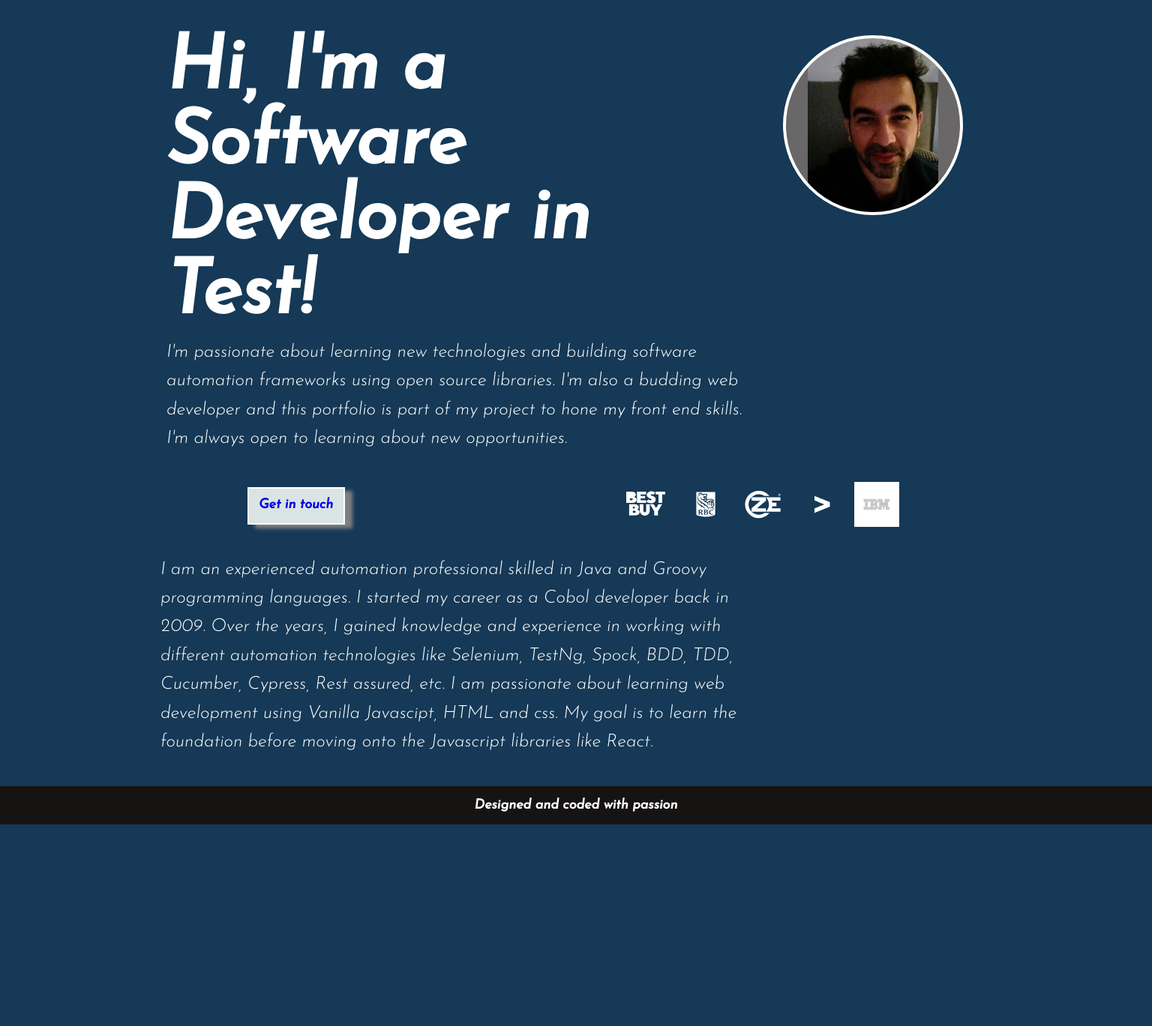
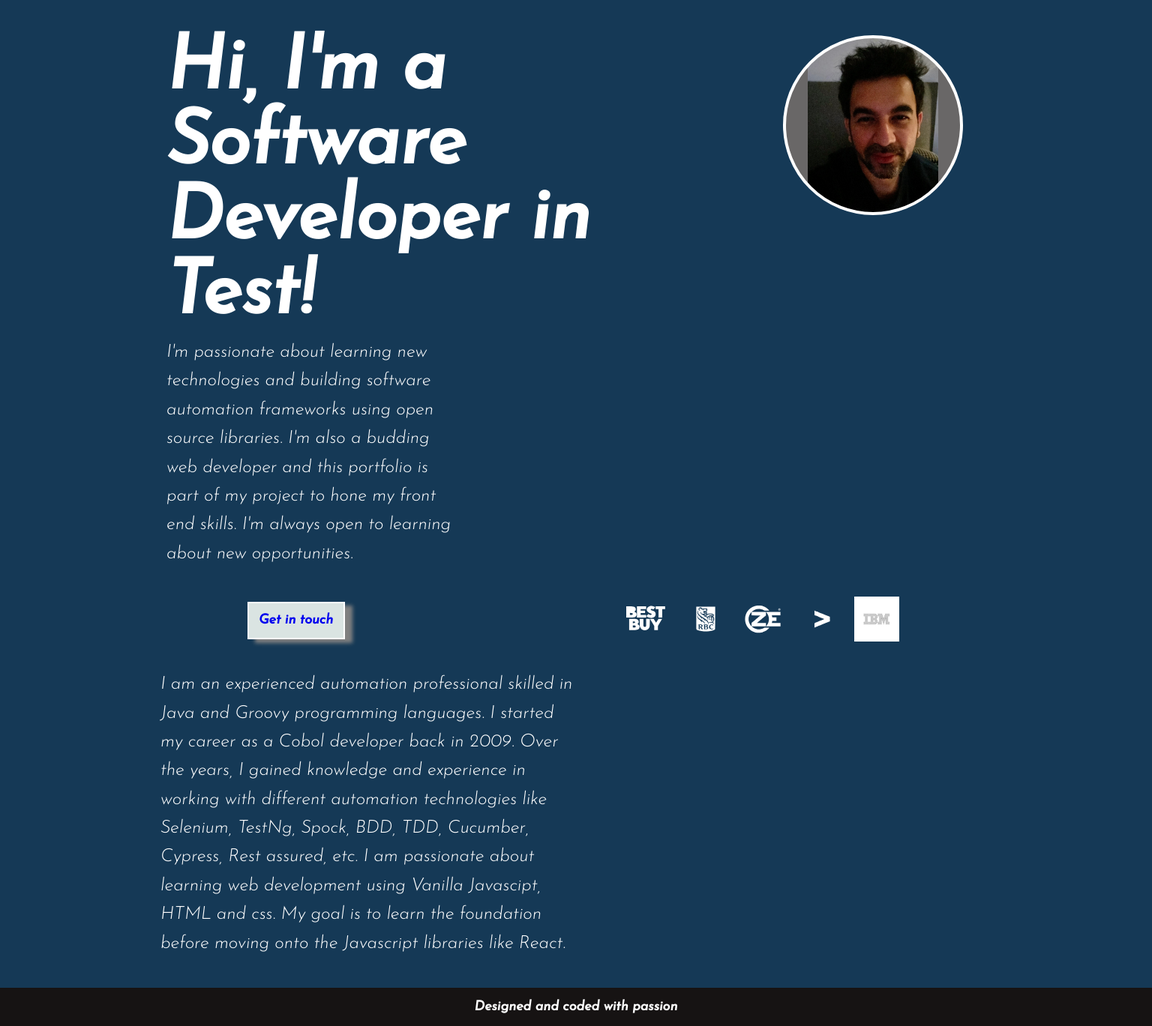
Before and after one commit to punesing01/portfolio, a PHP site: page / in a window 1536 px wide. Shown: the part 81-1450 px from the top of the page at 75% size. Before the commit the page ends 1181 px from the top, so only its background shows below. Run offline with PHP 8.4, Linux system fonts and the light colour scheme.

Commit message:
width change for text

```diff
--- a/styles/about.css
+++ b/styles/about.css
@@ -75,4 +75,14 @@
         margin: 0 !important;
         padding: 16px;
     }
+
+    #myIntroduction{
+        width: 70%;
+    }
 }
+
+@media (min-width: 1367px) {
+    #myIntroduction{
+        width: 50%;
+    }
+}
--- a/styles/main.css
+++ b/styles/main.css
@@ -453,8 +453,10 @@ body{
     .main_intro_secondary{
         padding: 0;
     }
+}
 
-    #myIntroduction{
-        width: 70%;
+@media (min-width: 1367px) {
+    .main_intro__content p{
+        width: 50%;
     }
 }
```
